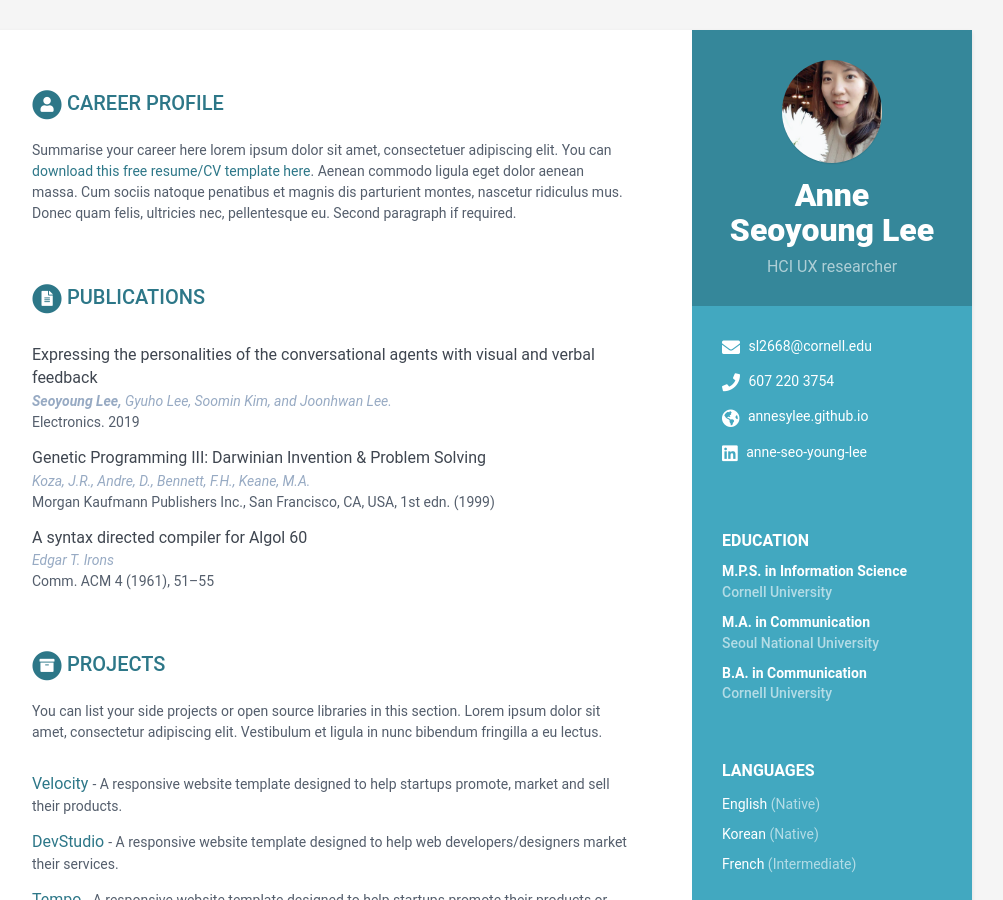
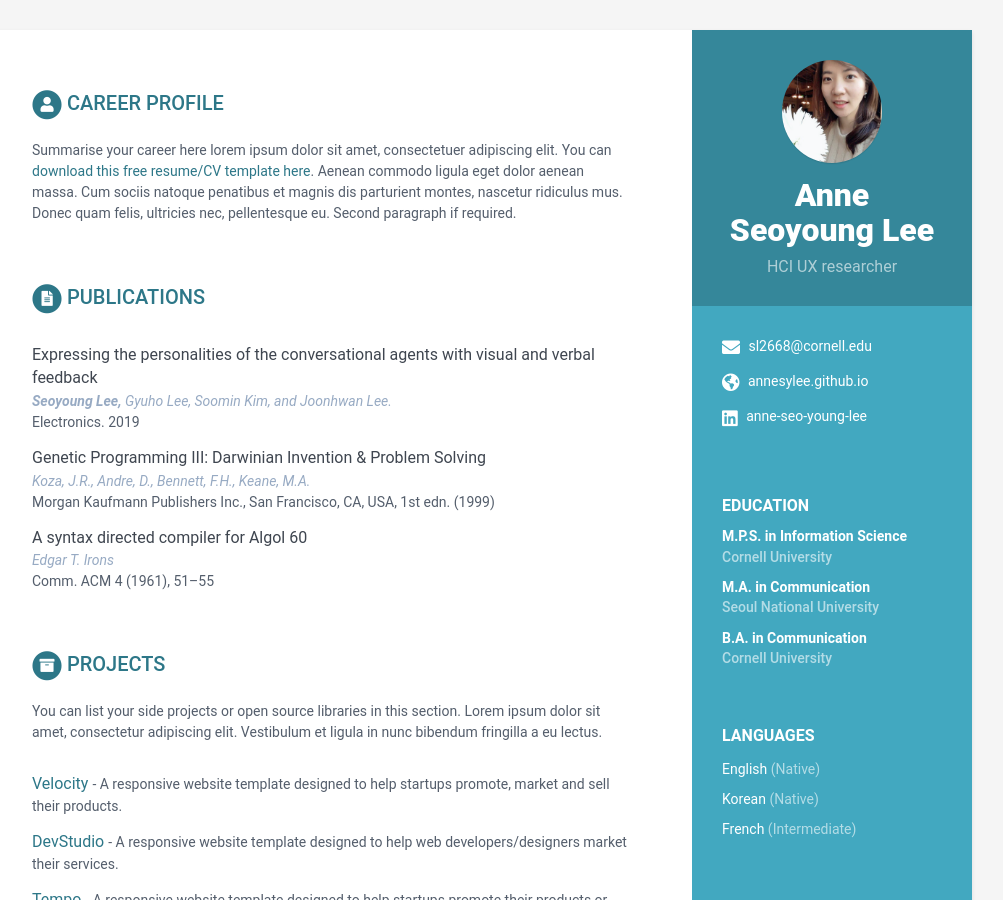
Before and after one commit to annesylee/annesylee.github.io, a Jekyll site: the page built from index.html, in a window 1280 px wide and 900 px high. Shown: the whole window, without its empty margins (168-1171 px from the left). Built offline with Jekyll 4.4.1, drawn with Linux system fonts in a browser that asks for light colours.

Commit message:
Update data.yml

```diff
--- a/_data/data.yml
+++ b/_data/data.yml
@@ -13,7 +13,7 @@ sidebar:
 
     # Sidebar links
     email: sl2668@cornell.edu
-    phone: 607 220 3754
+    phone:
     website: annesylee.github.io #do not add http://
     linkedin: anne-seo-young-lee
 
```
